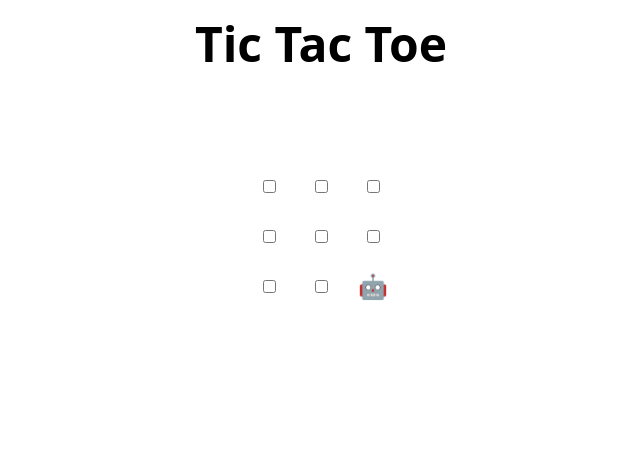
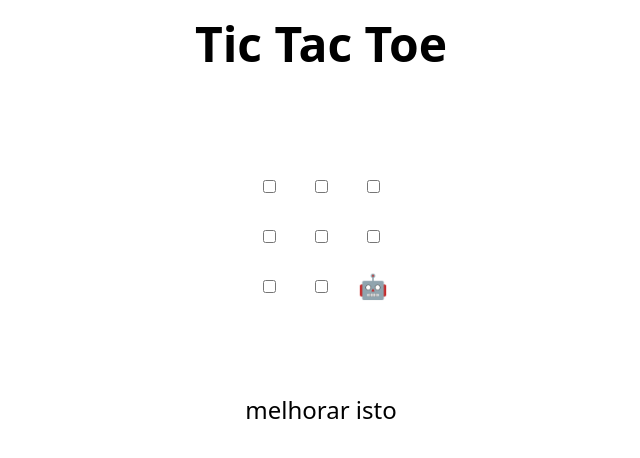
Before and after one commit to AdilsonJobs/skills-review-pull-requests, a plain HTML site: page index.html in a window 1280 px wide. Shown: the whole page, without its empty margins (319-959 px from the left). Drawn offline with Linux system fonts and the light colour scheme.

Commit message:
Update index.html

```diff
--- a/index.html
+++ b/index.html
@@ -48,6 +48,7 @@
 </table>
 
 <h2 hidden>Game over, refresh to play again 🧑‍💻 🤖!</h2>
+melhorar isto
 
 <script>
   // Initialization
```
